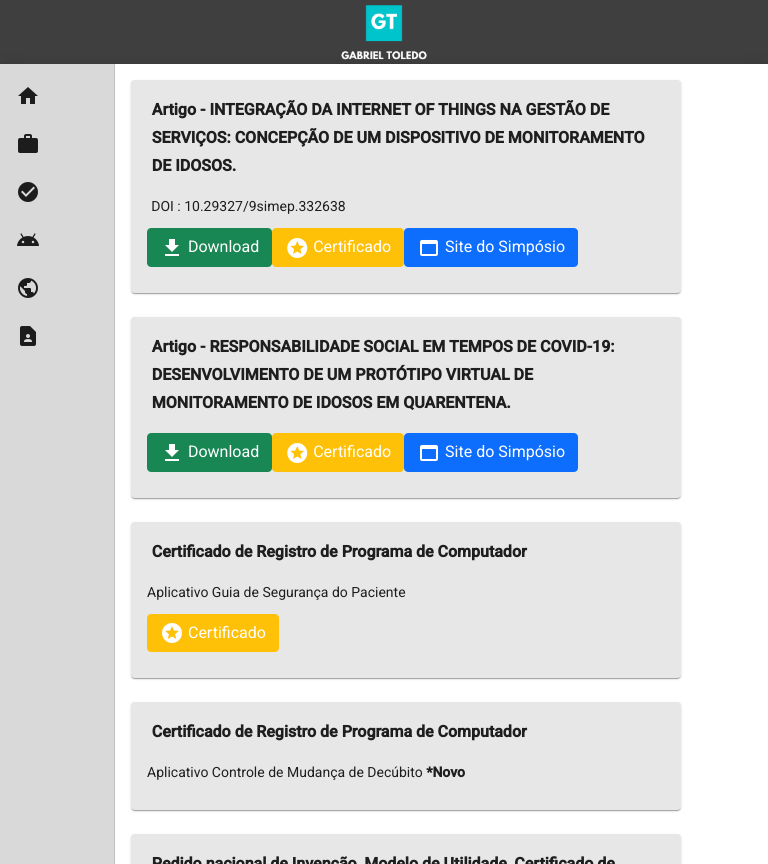
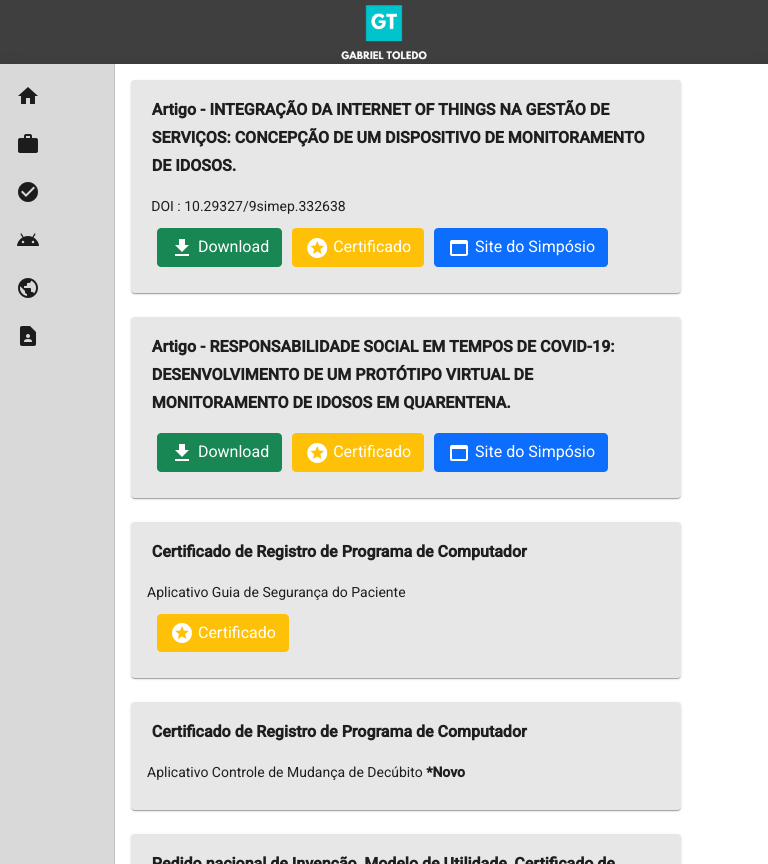
Before and after one commit to GabrielRebelloToledo/MeuPortifolio, an Angular app: page /certificados in a window 768 px wide. Built offline with nearby package versions, Linux system fonts and the light colour scheme.

Commit message:
ajustes no espaçamento dos botoes da pagina de certificados

```diff
--- a/src/app/components/certificados/certificados.component.css
+++ b/src/app/components/certificados/certificados.component.css
@@ -36,9 +36,16 @@
 
     }
 
-    @media (min-width: 100px) and (max-width: 900px) {
+    @media (min-width: 100px) and (max-width: 393px) {
         .botao{
             margin-left: 0px;
+            margin-bottom: 10px;
+
+        }
+     }
+    @media (min-width: 394px) and (max-width: 900px) {
+        .botao{
+            margin-left: 10px;
             margin-bottom: 10px;
 
         }
```
